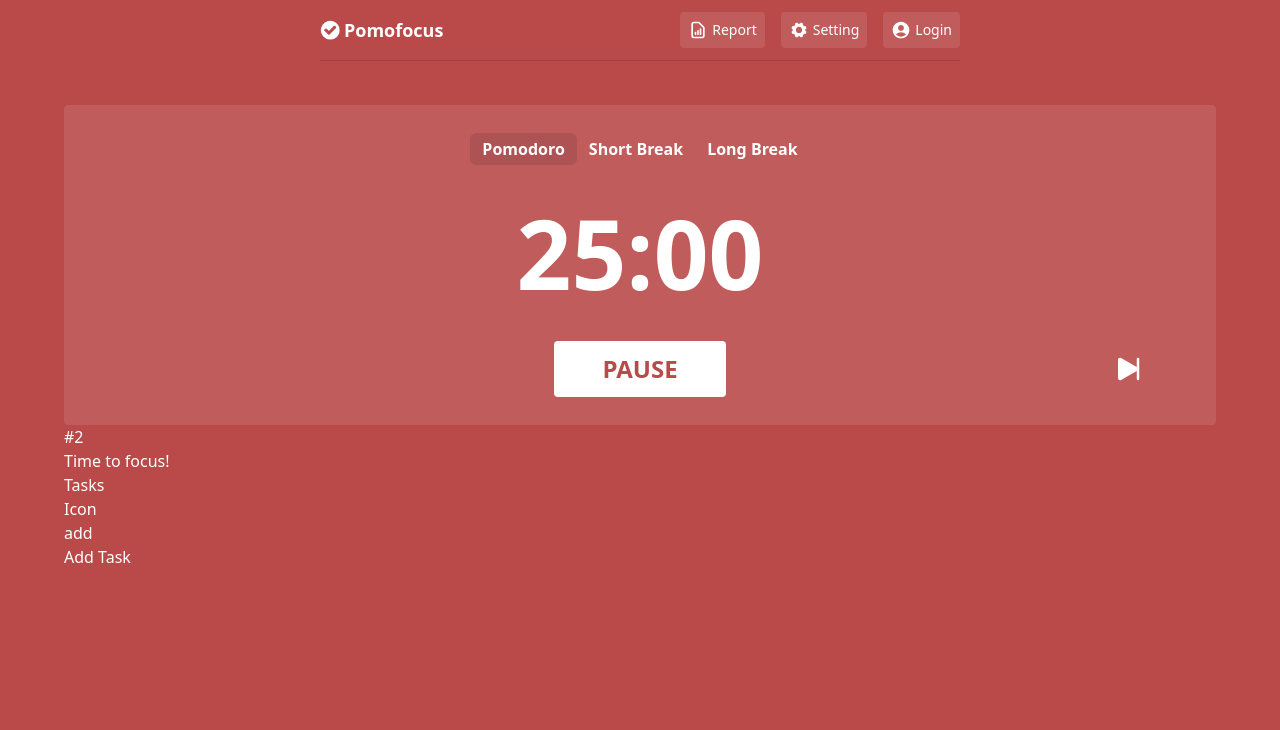
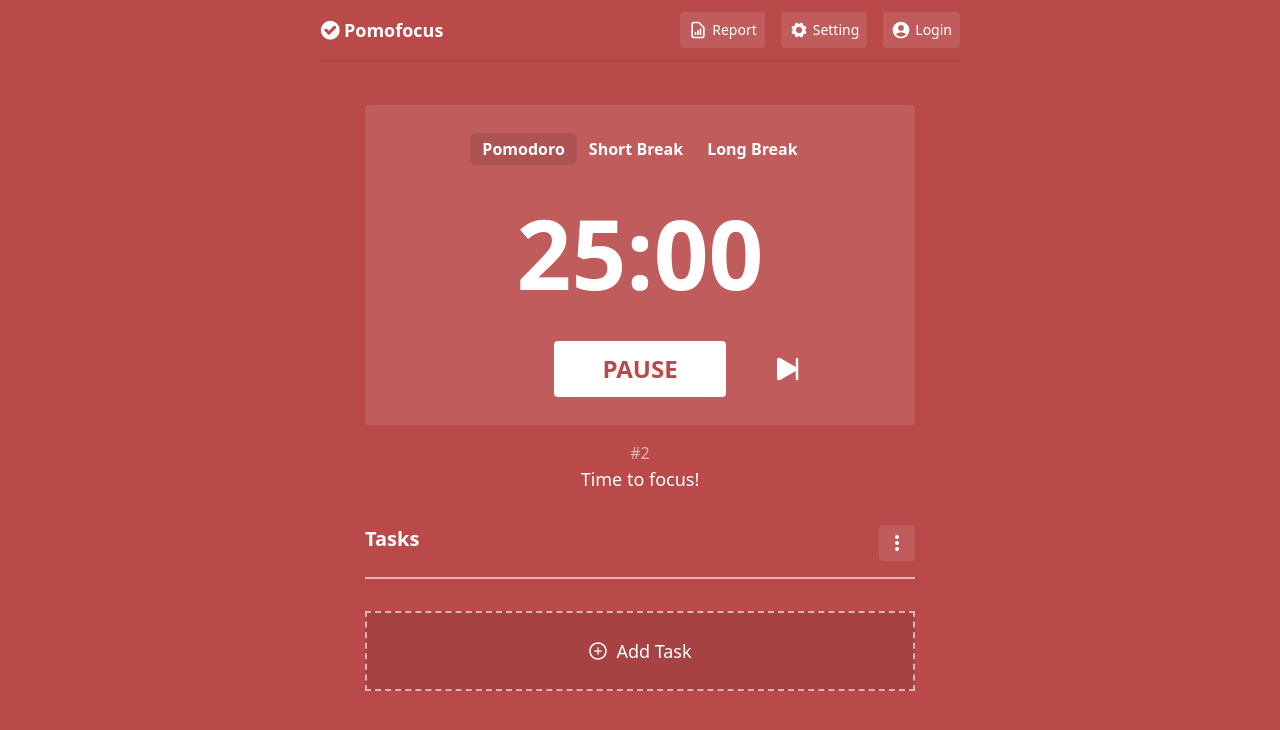
Before and after one commit to nikagoci/pomofocus-timer, a Next.js app: page / in a window 1280 px wide. Shown: the top 730 px of the page. Built offline with nearby package versions, Linux system fonts and the light colour scheme.

Commit message:
seperate files+finished pomodoro ui(start page)

```diff
--- /dev/null
+++ b/components/header/focus_time.tsx
@@ -0,0 +1,8 @@
+export default function FocusTime() {
+  return (
+    <div className="flex flex-col items-center justify-center py-4">
+      <h5 className="opacity-60">#2</h5>
+      <h4 className="text-lg">Time to focus!</h4>
+    </div>
+  );
+}
--- /dev/null
+++ b/components/header/tasks.tsx
@@ -0,0 +1,19 @@
+import { HiDotsVertical } from "react-icons/hi";
+import { AiOutlinePlusCircle } from "react-icons/ai";
+
+import MenuButton from "../shared/menu-button";
+
+export default function Tasks() {
+    return (
+        <div className="flex flex-col max-w-[550px] mx-auto">
+        <div className="flex justify-between py-4 border-b-2 border-[rgba(255,255,255,0.6)]">
+          <h2 className="text-xl font-bold">Tasks</h2>
+          <MenuButton icon={<HiDotsVertical size={20} />} />
+        </div>
+        <div className="transform duration-150 flex justify-center items-center gap-x-2 cursor-pointer border-2 border-dashed py-6 mt-8 border-[rgba(255,255,255,0.6)] bg-transparent-white hover:border-[rgba(255,255,255,0.8)]">
+          <AiOutlinePlusCircle size={20} />
+          <div className="text-lg">Add Task</div>
+        </div>
+      </div>
+    )
+}
--- a/components/header/timer-menu.tsx
+++ b/components/header/timer-menu.tsx
@@ -1,40 +1,33 @@
-import {BsFillSkipEndFill} from 'react-icons/bs'
+import { BsFillSkipEndFill } from "react-icons/bs";
 
-import PauseButton from "./pause-button";
+
+import MenuButton from "../shared/menu-button";
+import PauseButton from "../shared/pause-button";
+import FocusTime from "./focus_time";
+import Tasks from "./tasks";
 
 export default function TimerMenu() {
   return (
-    <div>
-      <div className="flex flex-col bg-transparent-black p-7 rounded mt-8 space-y-4">
-        <div className="flex justify-center items-center cursor-pointer font-semibold">
-          <div className='px-3 py-1 bg-transparent-white rounded-md '>Pomodoro</div>
-          <div className='px-3 py-1 rounded-md'>Short Break</div>
-          <div className='px-3 py-1 rounded-md'>Long Break</div>
+      <div className="flex flex-col bg-transparent-black p-7 rounded mt-8 space-y-4 max-w-[550px] mx-auto">
+        <div className="flex items-center justify-center font-semibold cursor-pointer">
+          <div className="px-3 py-1 rounded-md bg-transparent-white ">
+            Pomodoro
+          </div>
+          <div className="px-3 py-1 rounded-md">Short Break</div>
+          <div className="px-3 py-1 rounded-md">Long Break</div>
         </div>
         <div>
-          <div className="font-bold text-center py-6 text-8xl">25:00</div>
+          <div className="py-6 font-bold text-center text-8xl">25:00</div>
         </div>
-        <div className="flex justify-center relative">
+        <div className="relative flex justify-center">
           <PauseButton />
-          <BsFillSkipEndFill size={40} className='absolute top-1/2 transform duration-200 -translate-y-1/2 right-10 cursor-pointer hover:opacity-20' />
+          <BsFillSkipEndFill
+            size={40}
+            className="absolute duration-200 transform -translate-y-1/2 cursor-pointer top-1/2 sm:right-20 right-14 hover:opacity-20"
+          />
         </div>
       </div>
 
-      <div>
-        <h5>#2</h5>
-        <h4>Time to focus!</h4>
-      </div>
 
-      <div>
-        <div>
-          <h2>Tasks</h2>
-          <h3>Icon</h3>
-        </div>
-        <div>
-          <h3>add</h3>
-          <button>Add Task</button>
-        </div>
-      </div>
-    </div>
   );
 }
--- a/pages/index.tsx
+++ b/pages/index.tsx
@@ -1,9 +1,15 @@
+import FocusTime from "@/components/header/focus_time";
+import Tasks from "@/components/header/tasks";
 import TimerMenu from "@/components/header/timer-menu";
 
 export default function Home() {
   return (
     <div className="text-white w-[90%] mx-auto flex flex-col">
-      <TimerMenu />
+      <div>
+        <TimerMenu />
+        <FocusTime />
+        <Tasks />
+      </div>
     </div>
   );
 }
```
Also changed, not shown: components/shared/pause-button.tsx (renamed from components/header/pause-button.tsx).
